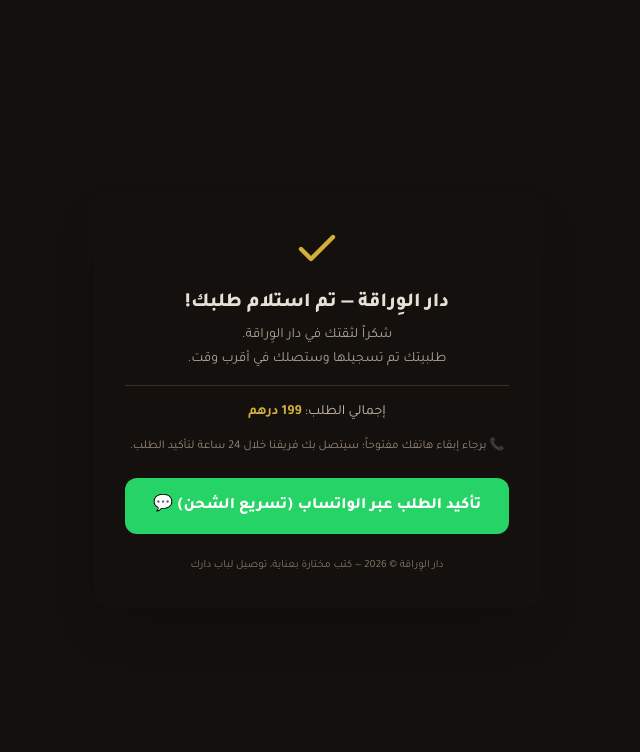
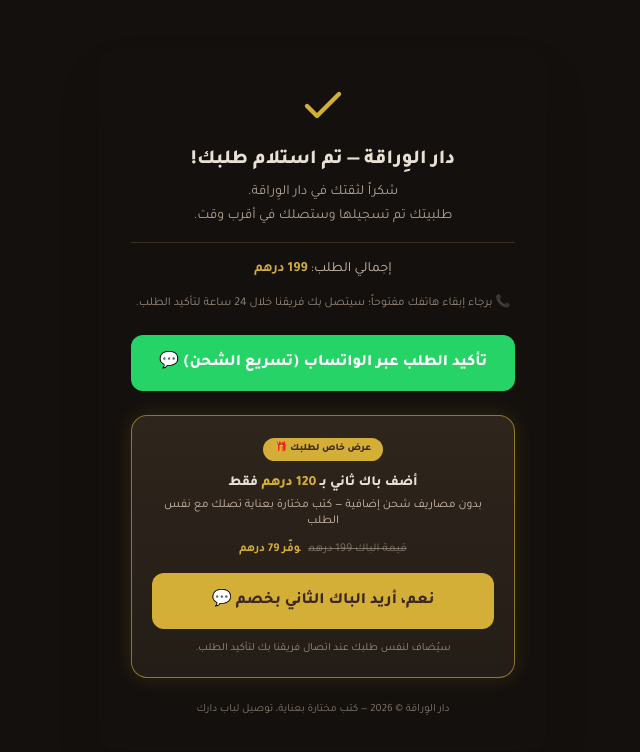
Before and after one commit to lhassan-oubihi-eng/dar-al-wiraqa-landing, a Next.js app: page /thank-you in a window 1280 px wide. Shown: the top 752 px of the page, without its empty margins (406-1046 px from the left). Built offline with nearby package versions, Linux system fonts and the light colour scheme.

Commit message:
feat: structured WhatsApp invoice + post-purchase upsell on thank-you page

```diff
--- a/src/components/ThankYouClient.tsx
+++ b/src/components/ThankYouClient.tsx
@@ -30,6 +30,12 @@
 }
 
 const WA_NUMBER = "212602800548";
+
+/**
+ * Discounted price for adding a second pack on the thank-you page. Kept as a
+ * named constant so the upsell copy, WhatsApp message and math always agree.
+ */
+const UPSELL_PRICE = 120;
 
 /**
  * LocalStorage-backed external store for the order saved by the checkout
@@ -65,16 +71,45 @@
 /**
  * Pre-fills the WhatsApp confirmation message with the order saved by the
  * checkout form (localStorage "orderData"), so the customer confirms the
- * exact pack, name and city with zero typing.
+ * exact pack, price, name and city with zero typing.
  */
 function buildWaMessage(order: WaOrder | null): string {
-  const base = "مرحباً دار الوراقة، أؤكد طلبي.";
-  if (!order) return base;
+  if (!order) return "مرحباً دار الوراقة، أؤكد طلبي رسمياً. 📦";
   return [
-    base,
-    `الباقة: ${order.offer ?? "-"}`,
-    `الاسم: ${order.name ?? "-"}`,
-    `المدينة/العنوان: ${order.city ?? "-"}`,
+    "مرحباً دار الوراقة، أؤكد طلبي رسمياً. 📦",
+    "",
+    "📌 تفاصيل الطلب:",
+    `- الباقة: ${order.offer ?? "-"}`,
+    `- السعر: ${orderValue} درهم`,
+    "",
+    "👤 معلومات العميل:",
+    `- الاسم: ${order.name ?? "-"}`,
+    `- المدينة/العنوان: ${order.city ?? "-"}`,
+    "",
+    "أرجو تأكيد الطلب وشحنه. شكراً لكم!",
+  ].join("\n");
+}
+
+/**
+ * Pre-fills the WhatsApp upgrade message for the post-purchase upsell. It
+ * carries the original order context (pack, name, city) plus the second-pack
+ * request at the discounted rate, so the operations team can append it to the
+ * same shipment without asking the customer anything.
+ */
+function buildUpsellMessage(order: WaOrder | null): string {
+  return [
+    "مرحباً دار الوراقة، أريد إضافة باك ثاني لطلبي. 🎁",
+    "",
+    "📌 طلبي الحالي:",
+    `- الباقة: ${order?.offer ?? "-"}`,
+    `- الاسم: ${order?.name ?? "-"}`,
+    `- المدينة/العنوان: ${order?.city ?? "-"}`,
+    "",
+    "✨ أطلب إضافة باك ثاني:",
+    `- بـ ${UPSELL_PRICE} درهم فقط`,
+    "- بدون مصاريف شحن إضافية",
+    "",
+    "أرجو إضافة الباك الثاني لنفس الطلب وتأكيده. شكراً لكم!",
   ].join("\n");
 }
 
@@ -110,6 +145,10 @@
 
   const waHref = `https://wa.me/${WA_NUMBER}?text=${encodeURIComponent(
     buildWaMessage(order)
+  )}`;
+
+  const upsellHref = `https://wa.me/${WA_NUMBER}?text=${encodeURIComponent(
+    buildUpsellMessage(order)
   )}`;
 
   return (
@@ -173,6 +212,47 @@
           تأكيد الطلب عبر الواتساب (تسريع الشحن) 💬
         </a>
 
+        {/* Post-purchase upsell — second pack at a discounted rate */}
+        <div
+          className="mt-6 rounded-2xl p-5 text-center"
+          style={{
+            background: "linear-gradient(180deg,#2E251C 0%,#241D17 100%)",
+            border: "1px solid rgba(212,175,55,.6)",
+            boxShadow: "0 0 20px rgba(212,175,55,.15)",
+          }}
+        >
+          <span
+            className="mb-3 inline-block rounded-full px-3 py-1 text-[10px] font-black text-[#3e2723]"
+            style={{ background: "#d4af37" }}
+          >
+            عرض خاص لطلبك 🎁
+          </span>
+          <p className="mb-1 text-sm font-extrabold text-[#e8e0d4]">
+            أضف باك ثاني بـ{" "}
+            <span className="text-[#d4af37]">{UPSELL_PRICE} درهم</span> فقط
+          </p>
+          <p className="mb-3 text-xs text-[#cdbba9]">
+            بدون مصاريف شحن إضافية — كتب مختارة بعناية تصلك مع نفس الطلب
+          </p>
+          <p className="mb-4 text-xs text-[#cdbba9]/70">
+            <del className="text-[#cdbba9]/50">قيمة الباك {STORE.price} درهم</del>
+            <span className="mr-2 font-bold text-[#d4af37]">
+              وفّر {STORE.price - UPSELL_PRICE} درهم
+            </span>
+          </p>
+          <a
+            href={upsellHref}
+            target="_blank"
+            rel="noopener noreferrer"
+            className="inline-block w-full rounded-xl bg-[#d4af37] py-4 text-base font-extrabold text-[#3e2723] transition-transform hover:scale-[1.02]"
+          >
+            نعم، أريد الباك الثاني بخصم 💬
+          </a>
+          <p className="mt-3 text-[11px] text-[#cdbba9]/70">
+            سيُضاف لنفس طلبك عند اتصال فريقنا بك لتأكيد الطلب.
+          </p>
+        </div>
+
         <footer className="mt-6 text-[11px] text-[#cdbba9]/60">
           {STORE.copyright}
         </footer>
```
